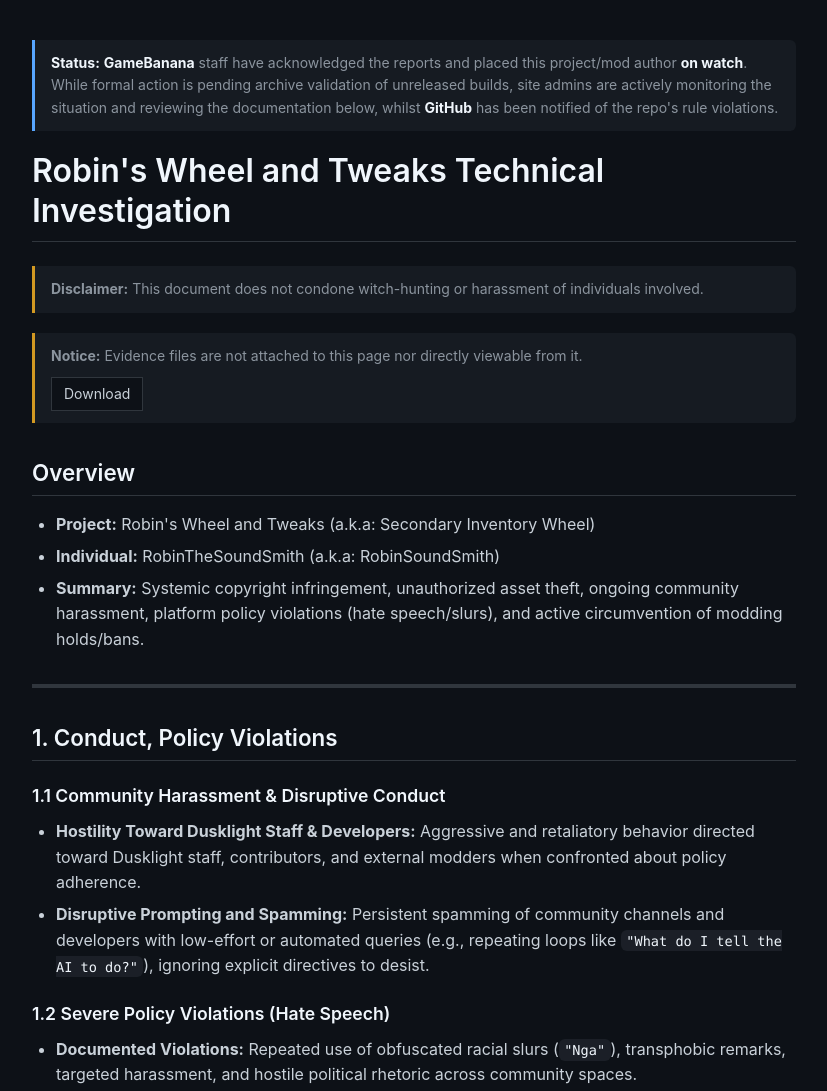
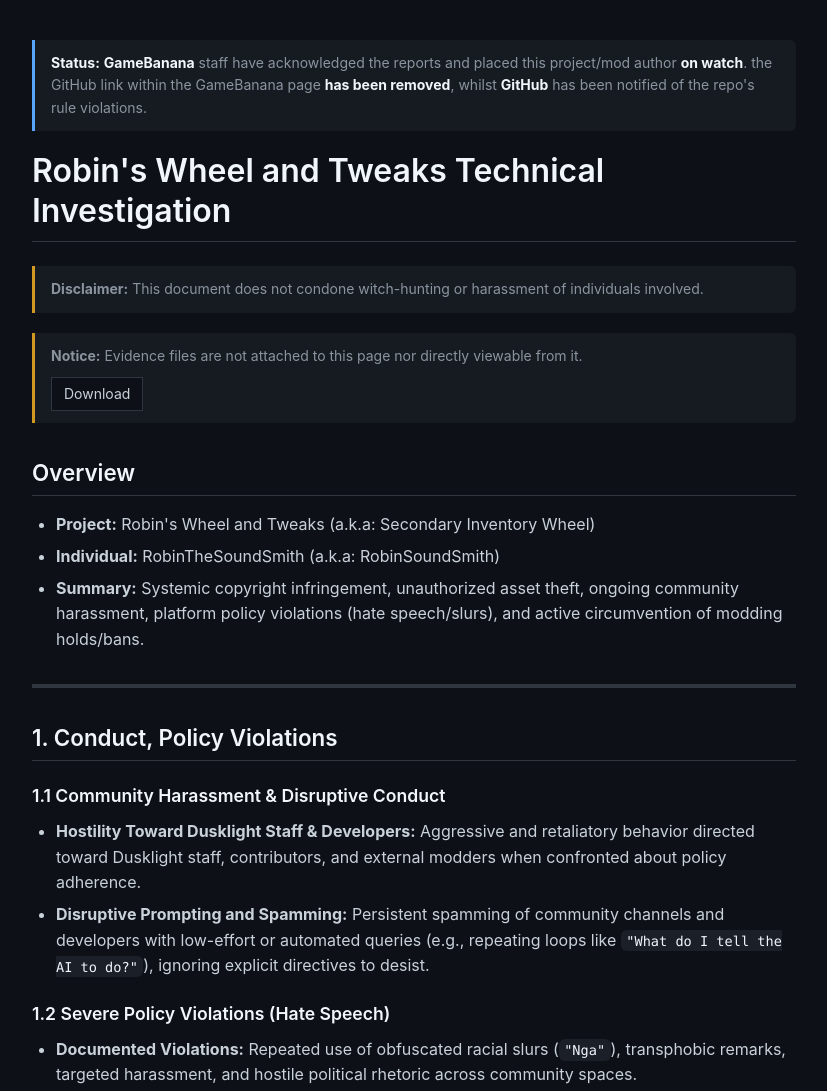
Before and after one commit to ajsea1sy/rixarchives, a plain HTML site: page robin.html in a window 1280 px wide. Shown: the top 1091 px of the page, without its empty margins (226-1053 px from the left). Drawn offline with Linux system fonts and the light colour scheme.

Commit message:
Update robin.html

```diff
--- a/robin.html
+++ b/robin.html
@@ -298,7 +298,7 @@
     <main class="main-content">
 
       <div class="status-banner">
-        <strong>Status:</strong> <strong>GameBanana</strong> staff have acknowledged the reports and placed this project/mod author <strong>on watch</strong>. While formal action is pending archive validation of unreleased builds, site admins are actively monitoring the situation and reviewing the documentation below, whilst <strong>GitHub</strong> has been notified of the repo's rule violations.
+        <strong>Status:</strong> <strong>GameBanana</strong> staff have acknowledged the reports and placed this project/mod author <strong>on watch</strong>. the GitHub link within the GameBanana page <strong>has been removed</strong>, whilst <strong>GitHub</strong> has been notified of the repo's rule violations.
       </div>
 
       <h1>Robin's Wheel and Tweaks Technical Investigation</h1>
```
